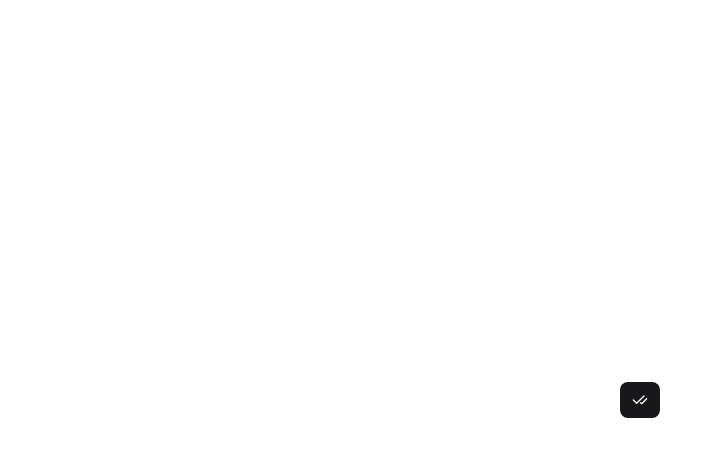
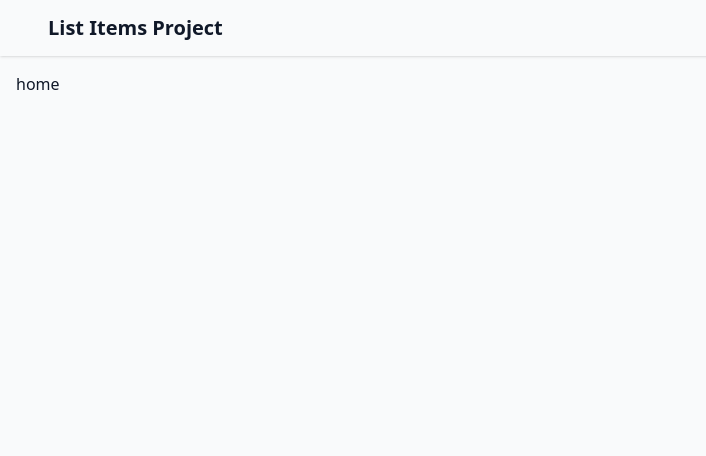
Before and after one commit to ra3ool/react-test-savvy-tech, a React (Vite) app: page / in a window 1280 px wide. Shown: the top 456 px of the page, without its empty margins (0-706 px from the left). Built offline with nearby package versions, Linux system fonts and the light colour scheme.

Commit message:
feat: add layout and home page and fix dimensions

```diff
--- a/src/App.tsx
+++ b/src/App.tsx
@@ -1,14 +1,10 @@
-import { Button } from '@/components/ui/button';
-import { CheckCheck } from 'lucide-react';
+import { MainLayout } from './layouts/MainLayout';
+import { Home } from './views/Home';
 
-function App() {
+export default function App() {
   return (
-    <div className="flex min-h-svh flex-col items-center justify-center">
-      <Button>
-        <CheckCheck />
-      </Button>
-    </div>
+    <MainLayout>
+      <Home />
+    </MainLayout>
   );
 }
-
-export default App;
--- /dev/null
+++ b/src/components/header.tsx
@@ -0,0 +1,12 @@
+import { cn } from '@/lib/utils';
+
+function TheHeader({ title, className }: { title: string; className: string }) {
+  return (
+    <header className={cn('shadow flex items-center px-12', className)}>
+      <div className="text-xl font-bold">{title}</div>
+      {/* we can add action to header later */}
+    </header>
+  );
+}
+
+export { TheHeader };
--- a/src/index.css
+++ b/src/index.css
@@ -1,5 +1,5 @@
 @import 'tailwindcss';
-@import "tw-animate-css";
+@import 'tw-animate-css';
 
 @custom-variant dark (&:is(.dark *));
 
@@ -118,3 +118,15 @@
     @apply bg-background text-foreground;
   }
 }
+
+html {
+  display: flex;
+  flex-direction: column;
+  height: 100%;
+}
+body,
+#root {
+  display: flex;
+  flex-direction: column;
+  flex-grow: 1;
+}
--- /dev/null
+++ b/src/layouts/MainLayout.tsx
@@ -0,0 +1,15 @@
+import { TheHeader } from '@/components/header';
+import React from 'react';
+
+interface MainLayoutProps {
+  children: React.ReactNode;
+}
+
+export function MainLayout({ children }: MainLayoutProps) {
+  return (
+    <main className="flex flex-col flex-1 bg-gray-50 text-gray-900">
+      <TheHeader className="h-14 shrink-0" title="List Items Project" />
+      <section className="flex-1 p-4">{children}</section>
+    </main>
+  );
+}
--- /dev/null
+++ b/src/views/Home.tsx
@@ -0,0 +1,5 @@
+function Home() {
+  return <>home</>;
+}
+
+export { Home };
```
